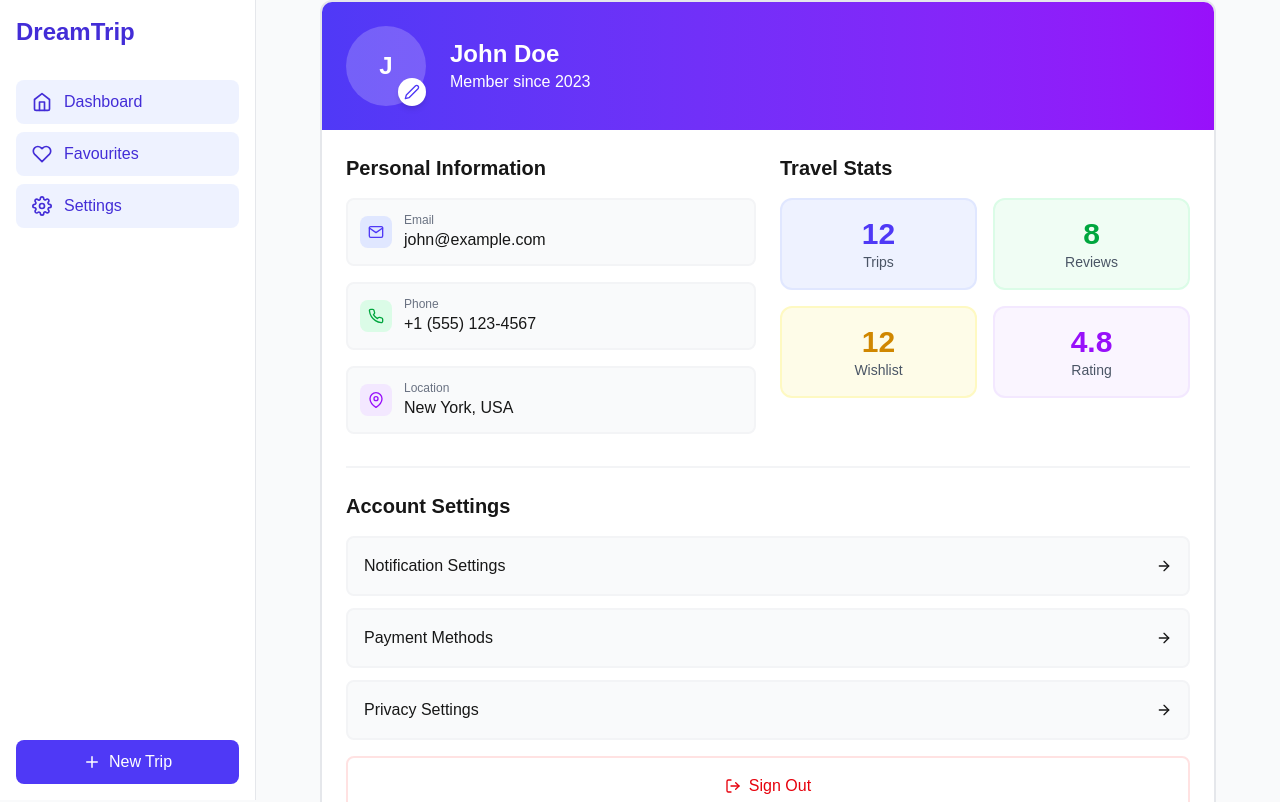
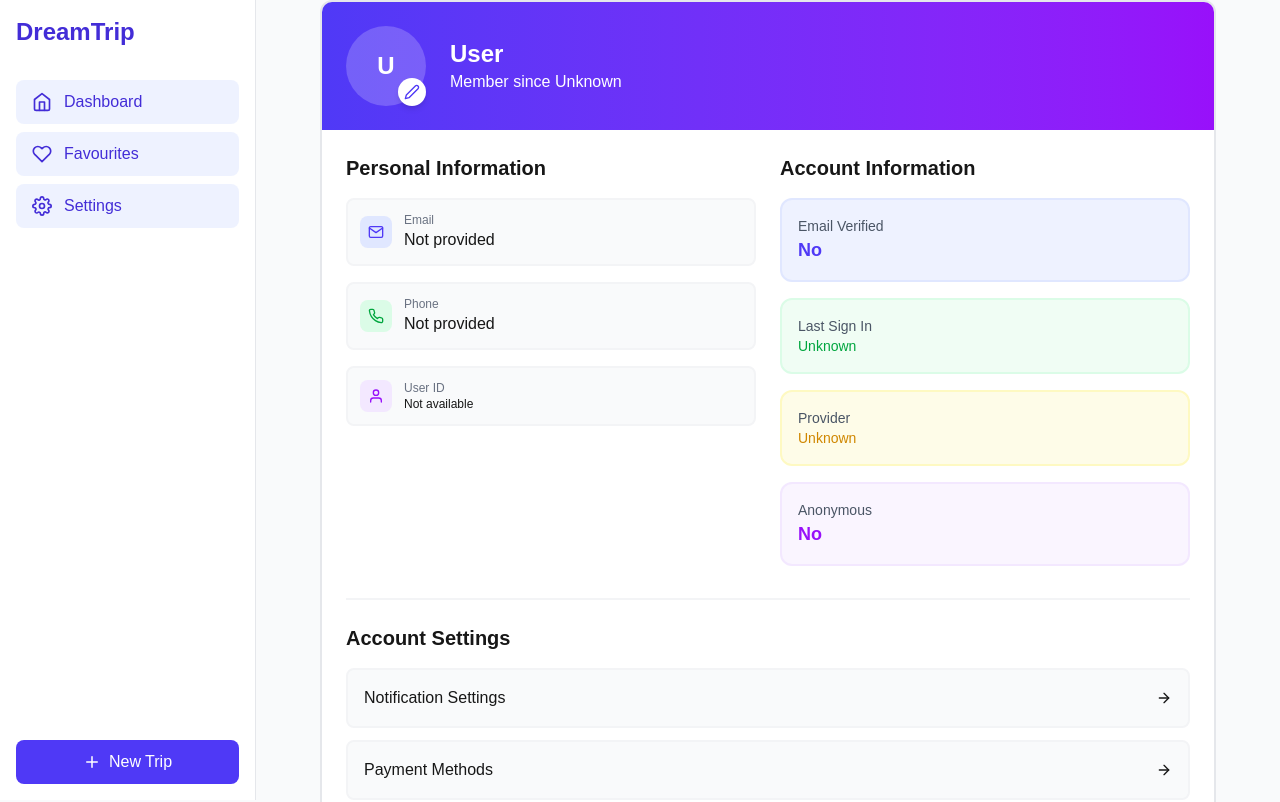
Before and after one commit to vinayak746/DreamTrip, a Next.js app: page /dashboard/profile in a window 1280 px wide. Shown: the top 802 px of the page. Built offline with nearby package versions, Linux system fonts and the light colour scheme; no server answers.

Commit message:
added profile data in the ui and also customized it with the help of firebase

```diff
--- a/app/dashboard/page.tsx
+++ b/app/dashboard/page.tsx
@@ -257,7 +257,7 @@ export default function Dashboard() {
                     </div>
                     <div className="py-1">
                       <a
-                        href="#"
+                        href="/dashboard/profile"
                         className="flex items-center px-4 py-2 text-sm text-gray-700 hover:bg-gray-100"
                       >
                         <FiUser className="mr-3" size={16} />
--- a/app/dashboard/profile/page.tsx
+++ b/app/dashboard/profile/page.tsx
@@ -25,15 +25,15 @@ export default function ProfilePage() {
           <div className="flex items-center">
             <div className="relative">
               <div className="w-20 h-20 rounded-full bg-white/20 flex items-center justify-center text-2xl font-bold">
-                {userData.name.charAt(0)}
+                {user?.displayName?.charAt(0) || user?.email?.charAt(0) || 'U'}
               </div>
               <button className="absolute bottom-0 right-0 bg-white p-1.5 rounded-full text-indigo-600 shadow-md">
                 <FiEdit2 size={16} />
               </button>
             </div>
             <div className="ml-6">
-              <h1 className="text-2xl font-bold">{userData.name}</h1>
-              <p>Member since {userData.memberSince}</p>
+              <h1 className="text-2xl font-bold">{user?.displayName || 'User'}</h1>
+              <p>Member since {user?.metadata?.creationTime ? new Date(user.metadata.creationTime).getFullYear() : 'Unknown'}</p>
             </div>
           </div>
         </div>
@@ -50,7 +50,7 @@ export default function ProfilePage() {
                   </div>
                   <div>
                     <p className="text-xs text-gray-500">Email</p>
-                    <p className="font-medium">{userData.email}</p>
+                    <p className="font-medium">{user?.email || 'Not provided'}</p>
                   </div>
                 </div>
                 <div className="flex items-center p-3 bg-gray-50 rounded-lg border-2 border-gray-100">
@@ -59,39 +59,43 @@ export default function ProfilePage() {
                   </div>
                   <div>
                     <p className="text-xs text-gray-500">Phone</p>
-                    <p className="font-medium">{userData.phone}</p>
+                    <p className="font-medium">{user?.phoneNumber || 'Not provided'}</p>
                   </div>
                 </div>
                 <div className="flex items-center p-3 bg-gray-50 rounded-lg border-2 border-gray-100">
                   <div className="p-2 bg-purple-100 rounded-lg mr-3">
-                    <FiMapPin className="text-purple-600" />
+                    <FiUser className="text-purple-600" />
                   </div>
                   <div>
-                    <p className="text-xs text-gray-500">Location</p>
-                    <p className="font-medium">{userData.location}</p>
+                    <p className="text-xs text-gray-500">User ID</p>
+                    <p className="font-medium text-xs">{user?.uid || 'Not available'}</p>
                   </div>
                 </div>
               </div>
             </div>
 
             <div className="space-y-4">
-              <h2 className="text-xl font-semibold">Travel Stats</h2>
-              <div className="grid grid-cols-2 gap-4">
-                <div className="p-4 bg-indigo-50 rounded-xl border-2 border-indigo-100 text-center">
-                  <p className="text-3xl font-bold text-indigo-600">{userData.trips}</p>
-                  <p className="text-sm text-gray-600">Trips</p>
+              <h2 className="text-xl font-semibold">Account Information</h2>
+              <div className="space-y-4">
+                <div className="p-4 bg-indigo-50 rounded-xl border-2 border-indigo-100">
+                  <p className="text-sm text-gray-600">Email Verified</p>
+                  <p className="text-lg font-bold text-indigo-600">{user?.emailVerified ? 'Yes' : 'No'}</p>
                 </div>
-                <div className="p-4 bg-green-50 rounded-xl border-2 border-green-100 text-center">
-                  <p className="text-3xl font-bold text-green-600">{userData.reviews}</p>
-                  <p className="text-sm text-gray-600">Reviews</p>
+                <div className="p-4 bg-green-50 rounded-xl border-2 border-green-100">
+                  <p className="text-sm text-gray-600">Last Sign In</p>
+                  <p className="text-sm font-medium text-green-600">
+                    {user?.metadata?.lastSignInTime ? new Date(user.metadata.lastSignInTime).toLocaleDateString() : 'Unknown'}
+                  </p>
                 </div>
-                <div className="p-4 bg-yellow-50 rounded-xl border-2 border-yellow-100 text-center">
-                  <p className="text-3xl font-bold text-yellow-600">12</p>
-                  <p className="text-sm text-gray-600">Wishlist</p>
+                <div className="p-4 bg-yellow-50 rounded-xl border-2 border-yellow-100">
+                  <p className="text-sm text-gray-600">Provider</p>
+                  <p className="text-sm font-medium text-yellow-600">
+                    {user?.providerData?.[0]?.providerId || 'Unknown'}
+                  </p>
                 </div>
-                <div className="p-4 bg-purple-50 rounded-xl border-2 border-purple-100 text-center">
-                  <p className="text-3xl font-bold text-purple-600">4.8</p>
-                  <p className="text-sm text-gray-600">Rating</p>
+                <div className="p-4 bg-purple-50 rounded-xl border-2 border-purple-100">
+                  <p className="text-sm text-gray-600">Anonymous</p>
+                  <p className="text-lg font-bold text-purple-600">{user?.isAnonymous ? 'Yes' : 'No'}</p>
                 </div>
               </div>
             </div>
--- a/firebase/config.ts
+++ b/firebase/config.ts
@@ -12,6 +12,7 @@ import {
   browserLocalPersistence,
   browserSessionPersistence
 } from 'firebase/auth';
+import { getFirestore, Firestore, collection, doc, setDoc, getDoc, getDocs, query, where, updateDoc, deleteDoc, addDoc, Timestamp, DocumentData, QueryDocumentSnapshot, DocumentSnapshot } from 'firebase/firestore';
 
 console.log('Initializing Firebase...');
 
@@ -28,6 +29,7 @@ measurementId: process.env.NEXT_PUBLIC_FIREBASE_MEASUREMENT_ID
 // Initialize Firebase
 let app: FirebaseApp | null = null;
 let auth: Auth | null = null;
+let db: Firestore | null = null;
 
 const initializeFirebase = async (): Promise<{ app: FirebaseApp | null; auth: Auth | null }> => {
   if (typeof window === 'undefined') {
@@ -45,9 +47,13 @@ const initializeFirebase = async (): Promise<{ app: FirebaseApp | null; auth: Au
 
       console.log('Firebase initialized successfully');
 
+      // Initialize Firestore
+      const firestore = getFirestore(firebaseApp);
+
       // Update module-level variables
       app = firebaseApp;
       auth = firebaseAuth;
+      db = firestore;
 
       return { app, auth };
     } else {
@@ -108,4 +114,76 @@ export const getFirebaseApp = (): FirebaseApp => {
   return app;
 };
 
+// Firestore functions
+export const getFirestoreDb = (): Firestore => {
+  if (!db) {
+    throw new Error('Firestore not initialized');
+  }
+  return db;
+};
+
+// Trip collection reference
+const getTripsCollection = (userId: string) => {
+  return collection(getFirestoreDb(), 'users', userId, 'trips');
+};
+
+// Trip operations
+export const tripService = {
+  // Create a new trip
+  createTrip: async (userId: string, tripData: Omit<Trip, 'id' | 'createdAt' | 'updatedAt'>) => {
+    const tripsRef = getTripsCollection(userId);
+    const newTrip = {
+      ...tripData,
+      createdAt: Timestamp.now(),
+      updatedAt: Timestamp.now(),
+    };
+    const docRef = await addDoc(tripsRef, newTrip);
+    return { id: docRef.id, ...newTrip };
+  },
+
+  // Get all trips for a user
+  getTrips: async (userId: string): Promise<Trip[]> => {
+    const tripsRef = getTripsCollection(userId);
+    const snapshot = await getDocs(tripsRef);
+    return snapshot.docs.map(doc => ({
+      id: doc.id,
+      ...doc.data()
+    } as Trip));
+  },
+
+  // Get a single trip
+  getTrip: async (userId: string, tripId: string): Promise<Trip | null> => {
+    const tripRef = doc(getFirestoreDb(), 'users', userId, 'trips', tripId);
+    const docSnap = await getDoc(tripRef);
+    if (docSnap.exists()) {
+      return { id: docSnap.id, ...docSnap.data() } as Trip;
+    }
+    return null;
+  },
+
+  // Update a trip
+  updateTrip: async (userId: string, tripId: string, updates: Partial<Trip>) => {
+    const tripRef = doc(getFirestoreDb(), 'users', userId, 'trips', tripId);
+    await updateDoc(tripRef, {
+      ...updates,
+      updatedAt: Timestamp.now()
+    });
+  },
+
+  // Delete a trip
+  deleteTrip: async (userId: string, tripId: string) => {
+    const tripRef = doc(getFirestoreDb(), 'users', userId, 'trips', tripId);
+    await deleteDoc(tripRef);
+  },
+
+  // Toggle favorite status
+  toggleFavorite: async (userId: string, tripId: string, currentStatus: boolean) => {
+    const tripRef = doc(getFirestoreDb(), 'users', userId, 'trips', tripId);
+    await updateDoc(tripRef, {
+      isFavorite: !currentStatus,
+      updatedAt: Timestamp.now()
+    });
+  }
+};
+
 export default getFirebaseApp;
--- /dev/null
+++ b/types/trip.ts
@@ -0,0 +1,23 @@
+export type TripType = 'leisure' | 'business' | 'adventure' | 'hiking' | 'family';
+
+export interface TripDay {
+  day: number;
+  location: string;
+  activities: string[];
+}
+
+export interface Trip {
+  id: string;
+  title: string;
+  description: string;
+  location: string;
+  startDate: string;
+  endDate: string;
+  type: TripType;
+  imageUrl: string;
+  saved: number;
+  days: TripDay[];
+  isFavorite?: boolean;
+  createdAt?: any; // Firestore Timestamp
+  updatedAt?: any; // Firestore Timestamp
+}
```
Also changed, not shown: app/dashboard/bookings/[id]/page.tsx (deleted, +0 -141 lines).
